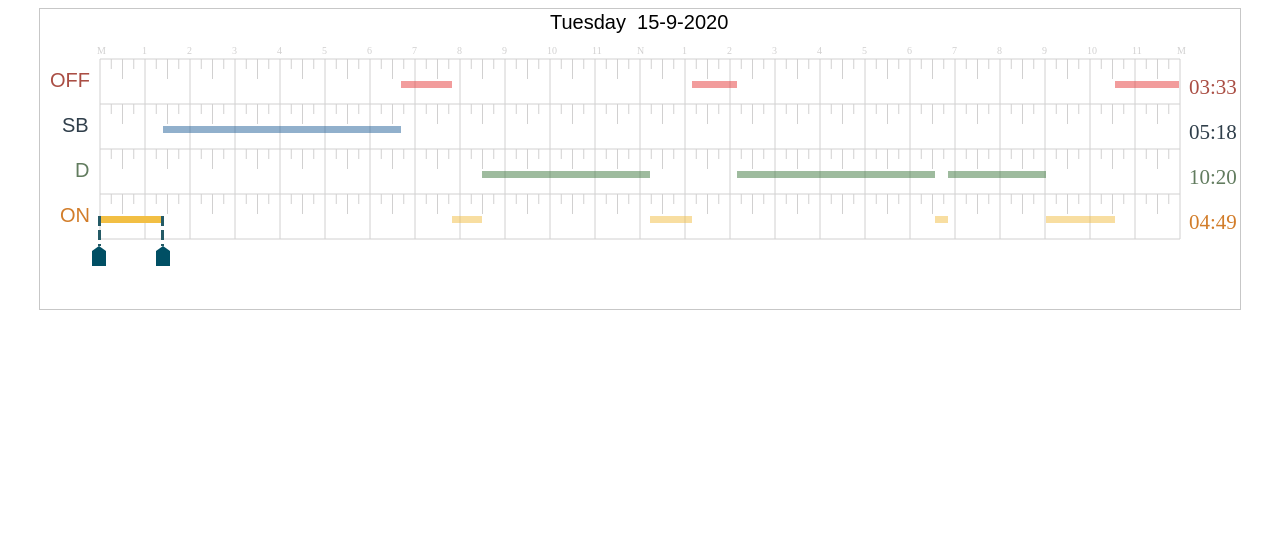
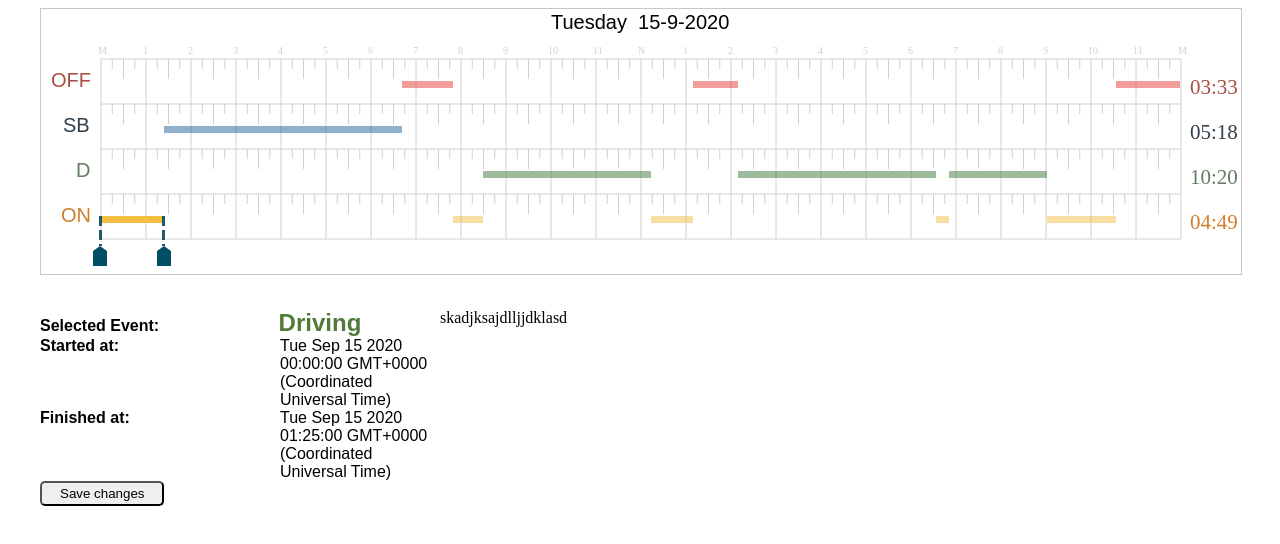
Before and after one commit to RinatOktaevich/TrackControl, an Angular app: page / in a window 1280 px wide. Both pictures are taken after a click on the element 130 px from the left and 219 px from the top of the page. Shown: the top 544 px of the page. Built offline with nearby package versions, Linux system fonts and the light colour scheme.

Commit message:
Created event-info component, almoust finished. Made event from info to app-root for selected event and untouched it (canvas touch).

```diff
--- a/src/app/app.component.html
+++ b/src/app/app.component.html
@@ -1,5 +1,14 @@
 <div class="container">
-    <app-chart (eventWasSelected)="onEventSelected($event)" [canvasConfig]="canvasConf" [dataArr]="dataArray">
-
+    <app-chart (eventWasUnTouched)="onEventWasUnTouched()" (eventWasSelected)="onEventSelected($event)" [canvasConfig]="canvasConf" [dataArr]="dataArray">
     </app-chart>
+    <div class="eventShow">
+        <div class="event-info" *ngIf="selectedEvent!=undefined">
+            <event-info [selectedEvent]="selectedEvent"></event-info>
+        </div>
+        <div class="eventMap">
+            <div class="dm">
+                skadjksajdlljjdklasd
+            </div>
+        </div>
+    </div>
 </div>
--- a/src/app/app.component.scss
+++ b/src/app/app.component.scss
@@ -1,13 +1,21 @@
 .container {
-    display: flex;
-    justify-content: center;
-    align-items: center;
+    // display: flex;
+    // justify-content: center;
+    // align-items: center;
+    max-width: 1200px;
+    margin: 0 auto;
+    &>.eventShow {
+        margin-top: 30px;
+        display: grid;
+        grid-template-columns: 1fr 2fr;
+    }
 }
 
 app-chart {
     // border: solid rgb(199, 199, 199) 1px;
     position: relative;
 }
-.sd{
-    color:#246299;
+
+.sd {
+    color: #246299;
 }
--- a/src/app/app.component.ts
+++ b/src/app/app.component.ts
@@ -13,7 +13,7 @@ export class AppComponent implements OnInit {
   canvasConf;
   dataArray: Event[];
 
-  selectedEvent: Event;
+  selectedEvent: Event[];
 
   constructor(private eventService: EventService) { }
 
@@ -24,11 +24,16 @@ export class AppComponent implements OnInit {
 
 
 
-  onEventSelected(event: Event) {
+  onEventSelected(event: Event[]) {
     this.selectedEvent = event;
     console.log(this.selectedEvent);
 
   }
 
 
+  onEventWasUnTouched() {
+    this.selectedEvent = null;
+  }
+
+
 }
--- a/src/app/app.module.ts
+++ b/src/app/app.module.ts
@@ -5,11 +5,13 @@ import { AppRoutingModule } from './app-routing.module';
 import { AppComponent } from './app.component';
 import { ChartComponent } from './chart/chart.component';
 import { EventService } from "./event.service";
+import { EventInfoComponent } from './event-info/event-info.component';
 
 @NgModule({
   declarations: [
     AppComponent,
-    ChartComponent
+    ChartComponent,
+    EventInfoComponent
 
   ],
   imports: [
--- a/src/app/chart/chart.component.html
+++ b/src/app/chart/chart.component.html
@@ -1,5 +1,5 @@
 <div id="canvas-wrap">
-    <canvas id="chart" width="1200" height="300"></canvas>
+    <canvas id="chart" width="1200" height="265"></canvas>
     <div class="timePerState offDuty">
         {{timeDurations.offDutyTimeDur}}
     </div>
--- a/src/app/chart/chart.component.ts
+++ b/src/app/chart/chart.component.ts
@@ -28,7 +28,8 @@ export class ChartComponent implements OnInit, AfterViewInit, OnChanges {
   // @Output() assetDeletedEvent: EventEmitter<IAsset> = new EventEmitter<IAsset>();
 
 
-  @Output() eventWasSelected: EventEmitter<Event> = new EventEmitter<Event>();
+  @Output() eventWasSelected: EventEmitter<Event[]> = new EventEmitter<Event[]>();
+  @Output() eventWasUnTouched: EventEmitter<void> = new EventEmitter<void>();
 
   @Input() canvasConfig: any = null;
   @Input() dataArr: Event[] = [];
@@ -161,7 +162,7 @@ export class ChartComponent implements OnInit, AfterViewInit, OnChanges {
     this.filteredArr = cloneDeep(this.dataArr);
     this.calculateTimeDurations(this.timeDurations);
     this.updatePaths();
-    let sd = this.filteredArr;
+    this.eventWasUnTouched.emit();
   }
 
   // First head of an event
@@ -197,9 +198,17 @@ export class ChartComponent implements OnInit, AfterViewInit, OnChanges {
 
     //raise an event
     let eventPath: EventPath = this.getById(elem.id);
+    let currentEventIndex = this.filteredArr.indexOf(eventPath);
     let selectedEvent: Event = new Event(eventPath.date, eventPath.lat, eventPath.lng, eventPath.eventType);
     selectedEvent.id = eventPath.id;
-    this.eventWasSelected.emit(selectedEvent);
+
+    let nextEvent: Event;
+    let nextEventPath = this.filteredArr[currentEventIndex + 1];
+    if (nextEventPath != null) {
+      nextEvent = new Event(nextEventPath.date, nextEventPath.lat, nextEventPath.lng, nextEventPath.eventType);
+      nextEvent.id = nextEventPath.id;
+    }
+    this.eventWasSelected.emit([selectedEvent, nextEvent]);
 
     //show anchors
     let xPosOffset = 7.5;
--- /dev/null
+++ b/src/app/event-info/event-info.component.html
@@ -0,0 +1,16 @@
+<div class="body">
+    <div class="body-header"><b>Selected Event: <span>Driving</span></b></div>
+    <div class="body-time">
+        <div class="body-time-start__title"><b>Started at:</b></div>
+        <div class="body-time-start__timeValue">{{currentSelectedEvent.date}}</div>
+        <!-- on prev row  gonna be pipe to convert date to time 05:45 AM/PM -->
+
+        <div class="body-time-end__title"><b>Finished at:</b></div>
+        <div class="body-time-end__timeValue">{{nextEvent.date}}</div>
+        <!-- make pipe, if undefined, then show string  "end of the day" -->
+
+    </div>
+    <div class="body-saving">
+        <button (onclick)="onSaveChanges($event)">Save changes</button>
+    </div>
+</div>
--- /dev/null
+++ b/src/app/event-info/event-info.component.scss
@@ -0,0 +1,20 @@
+.body {
+    padding: 0 0 0 0;
+    font-family: sans-serif;
+    &>&-header {
+        font-size: 16px;
+        &>b>span {
+            font-size: 24px;
+            color: #527B3A;
+            margin-left: 115px;
+        }
+    }
+    &-time {
+        display: grid;
+        grid-template-columns: 60% 40%;
+    }
+    &-saving>button {
+        border-radius: 5px;
+        padding: 3px 18px;
+    }
+}
--- /dev/null
+++ b/src/app/event-info/event-info.component.ts
@@ -0,0 +1,31 @@
+import { Component, OnInit, Input, OnChanges } from '@angular/core';
+import { Event } from "./../../assets/Event";
+
+@Component({
+  selector: 'event-info',
+  templateUrl: './event-info.component.html',
+  styleUrls: ['./event-info.component.scss']
+})
+export class EventInfoComponent implements OnInit, OnChanges {
+
+  constructor() { }
+
+  @Input() selectedEvent: Event[];
+
+  currentSelectedEvent: Event;
+  nextEvent: Event;
+
+  ngOnInit(): void {
+  }
+
+  ngOnChanges(changes) {
+    if (changes.selectedEvent.currentValue != undefined) {
+      this.currentSelectedEvent = changes.selectedEvent.currentValue[0];
+      this.nextEvent = changes.selectedEvent.currentValue[1];
+    }
+  }
+
+  onSaveChanges(event) {
+
+  }
+}
--- a/src/assets/EventType.ts
+++ b/src/assets/EventType.ts
@@ -1,6 +1,6 @@
 export enum EventType {
-    OffDuty="offDuty",
-    SleeperBerth="sleeperBerth",
-    Driving="driving",
-    OnDuty="onDuty"
+    OffDuty="OffDuty",
+    SleeperBerth="SleeperBerth",
+    Driving="Driving",
+    OnDuty="OnDuty"
 };
```
Also changed, not shown: 1 other file (tests, documents, lock files or other folders).
